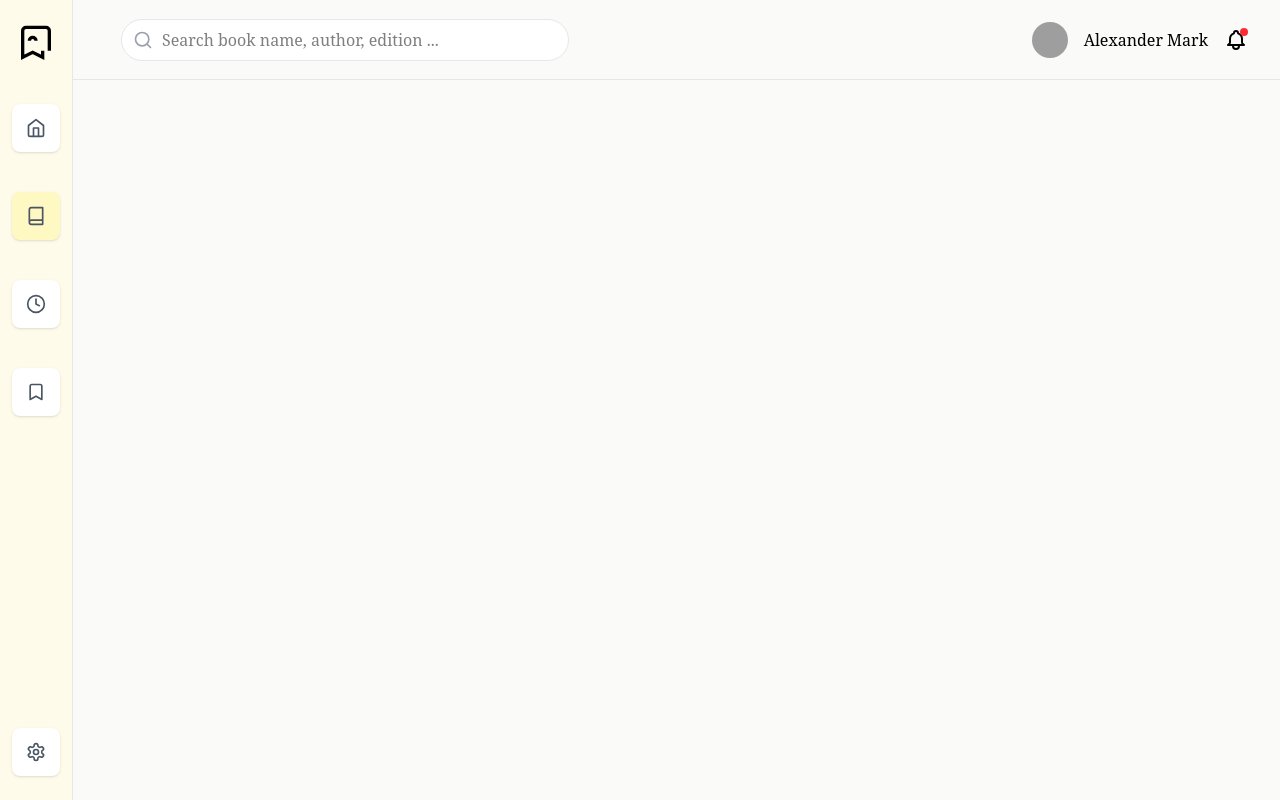
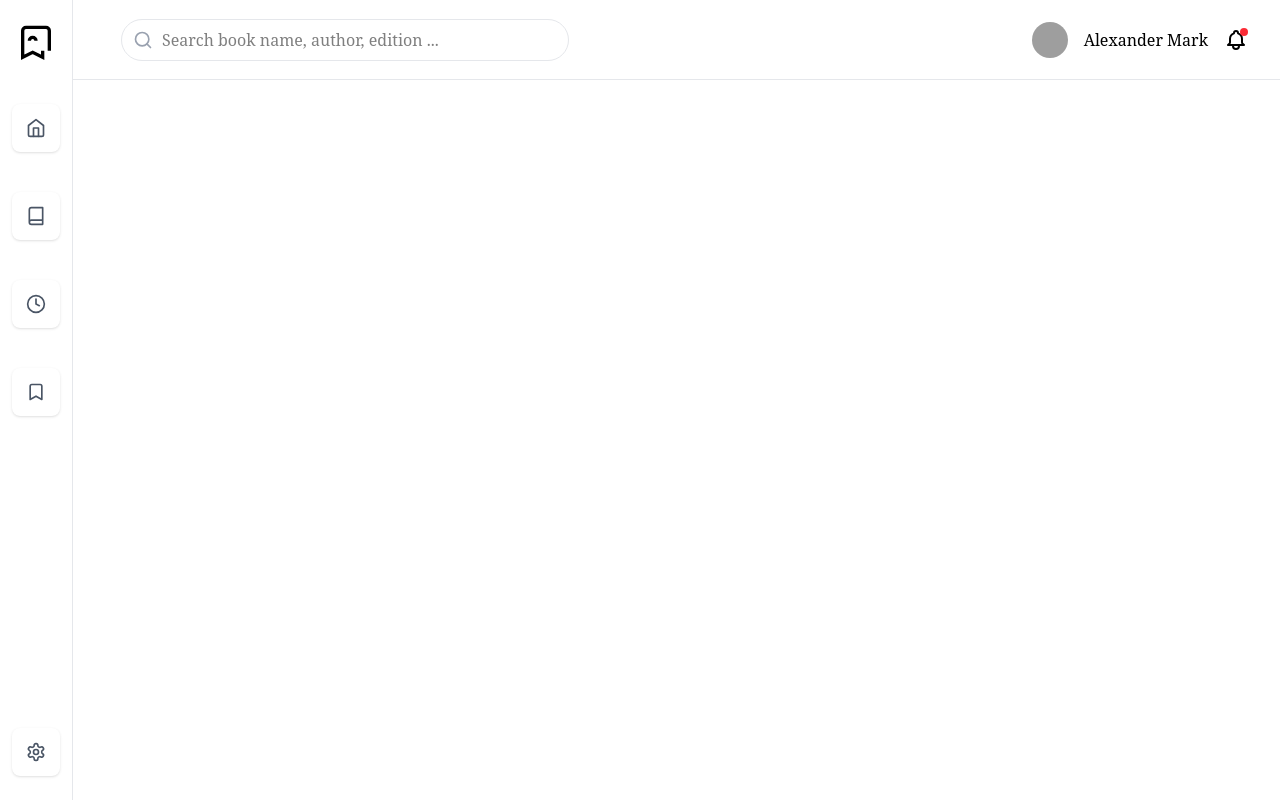
Before and after one commit to MhideTech/online-bookstore, a React (Vite) app: page /app in a window 1280 px wide. Built offline with nearby package versions, Linux system fonts and the light colour scheme; grey boxes are pictures that could not be loaded; a web font is replaced by a local one.

Commit message:
corrected search layout design and changed primary color to white

```diff
--- a/src/index.css
+++ b/src/index.css
@@ -10,6 +10,12 @@
 /* h1{
     font-family: "Piedra", 'serif';
 } */
+
+.dashboard-sidebar .active {
+  background-color: black;
+  font-weight: bold;
+  color: white !important;
+}
 
 @layer utilities {
   .no-scrollbar::-webkit-scrollbar {
--- a/src/pages/AppLayout.tsx
+++ b/src/pages/AppLayout.tsx
@@ -4,7 +4,7 @@ import DashboardSidebar from "../ui/DashboardSidebar";
 
 export default function AppLayout() {
   return (
-    <main className="flex h-screen bg-stone-50">
+    <main className="flex h-screen">
       <DashboardSidebar />
       <section className="flex-1 flex flex-col">
         <DashboardNavbar />
--- a/src/pages/BookDetail.tsx
+++ b/src/pages/BookDetail.tsx
@@ -2,11 +2,11 @@ import { Bookmark, Share2, Download, ArrowRight } from "lucide-react";
 
 export default function BookDetail() {
   return (
-    <div className="flex bg-[#F1EEE3]">
-      <main className="px-20">
-        <div className="grid grid-cols-2 mt-10">
-          <div className="relative">
-            <div className="absolute w-[300px] flex-shrink-0 right-0 me-20">
+    <div className="flex flex-col w-full">
+      <main className="px-4 md:px-10 lg:px-20">
+        <div className="flex flex-col md:grid md:grid-cols-2 mt-6 md:mt-10">
+          <div className="flex justify-center mb-8 md:mb-0 md:relative order-1 md:order-none">
+            <div className="w-64 md:w-[300px] md:absolute mt-8 md:mt-0 md:right-0 md:me-10 lg:me-20">
               <img
                 src="https://images.unsplash.com/photo-1626618012641-bfbca5a31239?ixlib=rb-1.2.1&auto=format&fit=crop&w=800&q=80"
                 alt="Harry Potter and the Half-Blood Prince"
@@ -14,28 +14,31 @@ export default function BookDetail() {
               />
             </div>
           </div>
-          <div className="w-9/12  flex flex-col gap-8">
-            <h1 className="text-5xl font-serif">
+
+          <div className="w-full md:w-9/12 flex flex-col gap-4 md:gap-8">
+            <h1 className="text-3xl md:text-4xl lg:text-5xl font-serif text-center md:text-left">
               Harry Potter: Half Blood Prince
             </h1>
-            <p className="text-xl">JK Rowling</p>
+            <p className="text-lg md:text-xl text-center md:text-left">
+              JK Rowling
+            </p>
 
-            <p className="text-gray-600">
+            <p className="text-gray-600 text-center md:text-left">
               Get ready to uncover the dark secrets and betrayals in the book. A
               thrilling adventure awaits you.
             </p>
           </div>
         </div>
 
-        <div className="bg-[#fdfbf7] px-20 py-10 mt-10 mb-10">
-          <div className="grid grid-cols-2">
+        <div className="bg-[#fdfbf7] px-4 md:px-10 lg:px-20 py-6 md:py-10 mt-6 md:mt-10 mb-6 md:mb-10">
+          <div className="flex flex-col md:grid md:grid-cols-2 mb-8">
             <div></div>
-            <div className="flex justify-between gap-4 mb-12 w-10/12 border-b-2 border-[#F1EEE3] pb-10">
-              <button className="flex items-center gap-2 px-6 py-3 bg-gray-900 text-white rounded-full hover:bg-gray-800 transition-colors">
+            <div className="flex flex-col sm:flex-row justify-between gap-4 mb-8 md:mb-12 w-full md:w-10/12 border-b-2 border-[#F1EEE3] pb-6 md:pb-10">
+              <button className="flex items-center justify-center gap-2 px-6 py-3 bg-gray-900 text-white rounded-full hover:bg-gray-800 transition-colors w-full sm:w-auto">
                 <span>Start reading</span>
                 <ArrowRight className="w-5 h-5 ml-2" />
               </button>
-              <div className="flex gap-3">
+              <div className="flex justify-center sm:justify-start gap-3 mt-4 sm:mt-0">
                 <button className="p-3 rounded-lg border border-gray-200 hover:bg-gray-50 transition-colors">
                   <Bookmark className="w-5 h-5 text-gray-700" />
                 </button>
@@ -49,7 +52,7 @@ export default function BookDetail() {
             </div>
           </div>
 
-          <div className="space-y-8 grid grid-cols-2 gap-20">
+          <div className="space-y-8 flex flex-col md:grid md:grid-cols-2 md:gap-10 lg:gap-20">
             <section>
               <h2 className="text-xl font-semibold mb-4">Description</h2>
               <p className="text-gray-600">
@@ -63,13 +66,14 @@ export default function BookDetail() {
                 heart-wrenching tragedy, "Half-Blood Prince" is a must-read for
                 any fan of the Harry Potter series.
               </p>
-              <div className="flex items-center gap-4 mt-10">
+
+              <div className="flex flex-col sm:flex-row items-center gap-4 mt-10">
                 <img
                   src="https://images.unsplash.com/photo-1472099645785-5658abf4ff4e?ixlib=rb-1.2.1&auto=format&fit=facearea&facepad=2&w=256&h=256&q=80"
                   alt="Roberto Jordan"
                   className="w-12 h-12 rounded-full"
                 />
-                <div className="flex flex-col gap-2">
+                <div className="flex flex-col gap-2 text-center sm:text-left mt-2 sm:mt-0">
                   <h3 className="font-bold">Roberto Jordan</h3>
                   <p className="text-gray-600 italic">
                     "What a delightful and magical book it is! It indeed
@@ -79,7 +83,7 @@ export default function BookDetail() {
               </div>
             </section>
 
-            <section>
+            <section className="mt-8 md:mt-0">
               <div className="grid gap-7">
                 <div className="flex flex-col gap-4">
                   <h3 className="font-bold">Editors</h3>
--- a/src/pages/Bookmark.tsx
+++ b/src/pages/Bookmark.tsx
@@ -1,8 +1,7 @@
-import { Search } from "lucide-react";
 import { useState } from "react";
 import FullShelve from "../ui/FullShelve";
 import BookShelve from "../ui/BookShelve";
-import InputWithOverlay from "../ui/Search";
+import SearchBook from "../ui/Search";
 
 interface BookInterface {
   id: number;
@@ -186,7 +185,7 @@ export default function BookmarkUI() {
 
   return (
     <div className="flex">
-      <div className="flex flex-1 h-[90vh] overflow-y-scroll no-scrollbar bg-amber-50">
+      <div className="flex flex-1 h-[90vh] overflow-y-scroll no-scrollbar">
         {/* Main Content */}
         <div className="flex-1 overflow-x-hidden no-scrollbar px-4 md:px-8 py-6">
           {/* Top navigation */}
@@ -200,17 +199,8 @@ export default function BookmarkUI() {
               </button>
             </div>
 
-            <div className="w-full md:w-auto flex-1 relative">
-              <Search className="absolute left-3 top-1/2 transform -translate-y-1/2 text-gray-400 w-5 h-5" />
-              <input
-                type="text"
-                placeholder="Search in My library"
-                className="w-[400px] py-2 pl-10 pr-4 bg-white rounded-full border border-gray-200 focus:outline-none"
-              />
-            </div>
+            <SearchBook books={books} />
           </div>
-
-          <InputWithOverlay books={books} />
 
           {/* Book shelves
           <BookShelf
--- a/src/pages/Books.tsx
+++ b/src/pages/Books.tsx
@@ -89,7 +89,7 @@ export default function Books() {
   };
 
   return (
-    <div className="flex-1 flex flex-col bg-[#F1EEE3] py-10">
+    <div className="flex-1 flex flex-col py-10">
       {/* Main Content Area */}
       <main className="flex-1 overflow-auto px-4 md:px-8 ">
         {/* Hero Section */}
--- a/src/ui/DashboardSidebar.tsx
+++ b/src/ui/DashboardSidebar.tsx
@@ -3,8 +3,8 @@ import { NavLink } from "react-router-dom";
 
 export default function DashboardSidebar() {
   return (
-    <div className="hidden md:flex flex-col items-center justify-between py-6 px-3 border-r border-gray-200 bg-amber-50">
-      <div className="flex flex-col items-center justify-between gap-10">
+    <div className="hidden md:flex flex-col items-center justify-between py-6 px-3 border-r border-gray-200 ">
+      <div className="flex flex-col items-center justify-between gap-10 dashboard-sidebar">
         <div className="">
           <svg
             className="w-10 h-10 text-black"
@@ -18,23 +18,26 @@ export default function DashboardSidebar() {
           </svg>
         </div>
 
-        <NavLink to="books">
-          <div className="flex items-center justify-center bg-white p-3 rounded-lg shadow-sm w-12 h-12">
-            <Home className="w-5 text-gray-600" />
-          </div>
+        <NavLink
+          to="books"
+          className="flex items-center justify-center bg-white p-3 rounded-lg shadow-sm w-12 h-12"
+        >
+          <Home className="w-5 text-gray-600" />
         </NavLink>
-        <NavLink to="book-detail">
-          <div className="flex items-center justify-center bg-yellow-100 p-3 rounded-lg shadow-sm w-12 h-12">
-            <Book className="w-5 text-gray-600" />
-          </div>
+        <NavLink
+          to="book-detail"
+          className="flex items-center justify-center bg-white p-3 rounded-lg shadow-sm w-12 h-12"
+        >
+          <Book className="w-5 text-gray-600" />
         </NavLink>
         <div className="flex items-center justify-center bg-white p-3 rounded-lg shadow-sm w-12 h-12">
           <Clock className="w-5 text-gray-600" />
         </div>
-        <NavLink to="bookmark">
-          <div className="flex items-center justify-center bg-white p-3 rounded-lg shadow-sm w-12 h-12">
-            <Bookmark className="w-5 text-gray-600" />
-          </div>
+        <NavLink
+          to="bookmark"
+          className="flex items-center justify-center bg-white p-3 rounded-lg shadow-sm w-12 h-12"
+        >
+          <Bookmark className="w-5 text-gray-600" />
         </NavLink>
       </div>
       <div className="flex items-center justify-center bg-white p-3 rounded-lg shadow-sm w-12 h-12">
--- a/src/ui/Search.tsx
+++ b/src/ui/Search.tsx
@@ -2,7 +2,7 @@ import { div } from "framer-motion/client";
 import { Search } from "lucide-react";
 import React, { useState, useRef, useEffect } from "react";
 
-export default function InputWithOverlay({ books }) {
+export default function SearchBook({ books }) {
   const [isFocused, setIsFocused] = useState(false);
   const inputRef = useRef<HTMLInputElement>(null);
   const [search, setSearch] = useState("");
@@ -49,7 +49,7 @@ export default function InputWithOverlay({ books }) {
         </div>
         {isFocused && (
           <div
-            className="absolute top-12 h-96 inset-0 bg-gray-50 z-50 p-10"
+            className="fixed w-11/12 left-10 top-40 mx-auto h-96 inset-0 bg-gray-50 z-50 p-10"
             onClick={() => setIsFocused(false)}
           >
             <div className="grid grid-cols-6">
```
